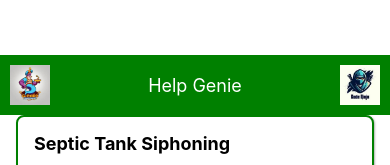
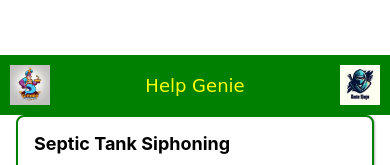
Before and after one commit to jaypersanchez/helpgenie-mobile, a React Native app: screen / in a window 390 px wide. Shown: the top 165 px of the page. Built offline with nearby package versions, Linux system fonts and the light colour scheme.

Commit message:
HeaderBar styling

```diff
--- a/components/HeaderBar.js
+++ b/components/HeaderBar.js
@@ -28,8 +28,10 @@ const styles = StyleSheet.create({
     justifyContent: 'space-between', // Updated to space-between
   },
   headerText: {
-    color: 'white',
+    fontFamily: 'Comic Sans MS',
+    color: 'yellow',
     fontSize: 18,
+    fonthWeigth: 'bold'
   },
   icon: {
     width: 40,
```
